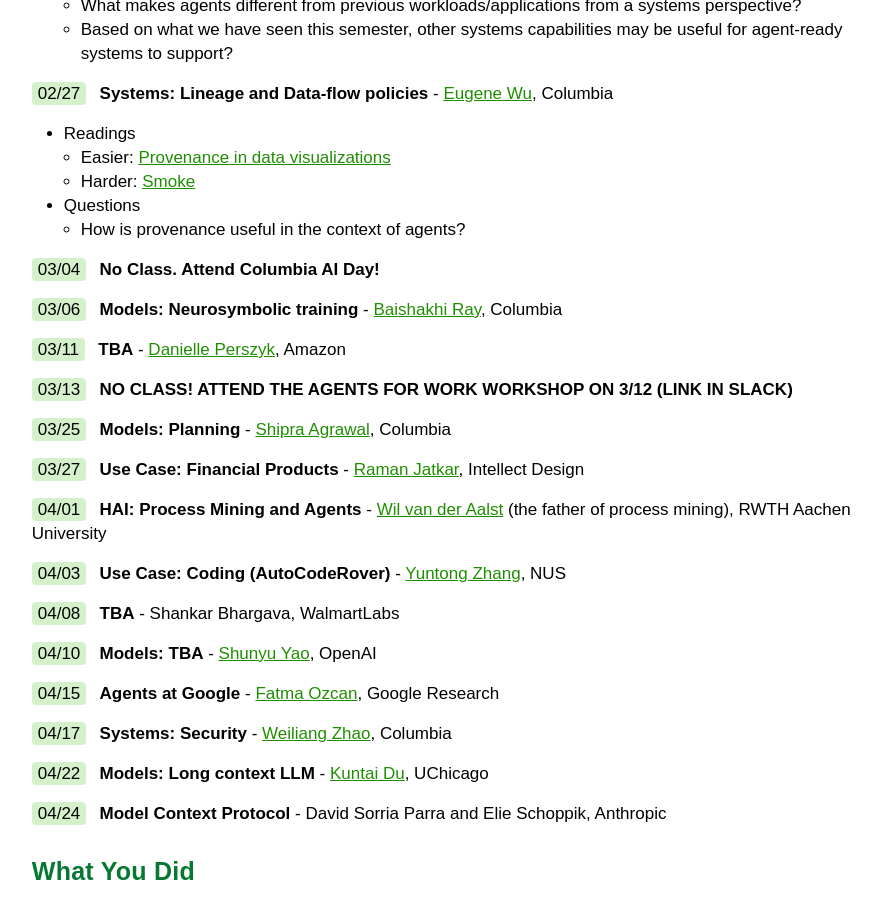
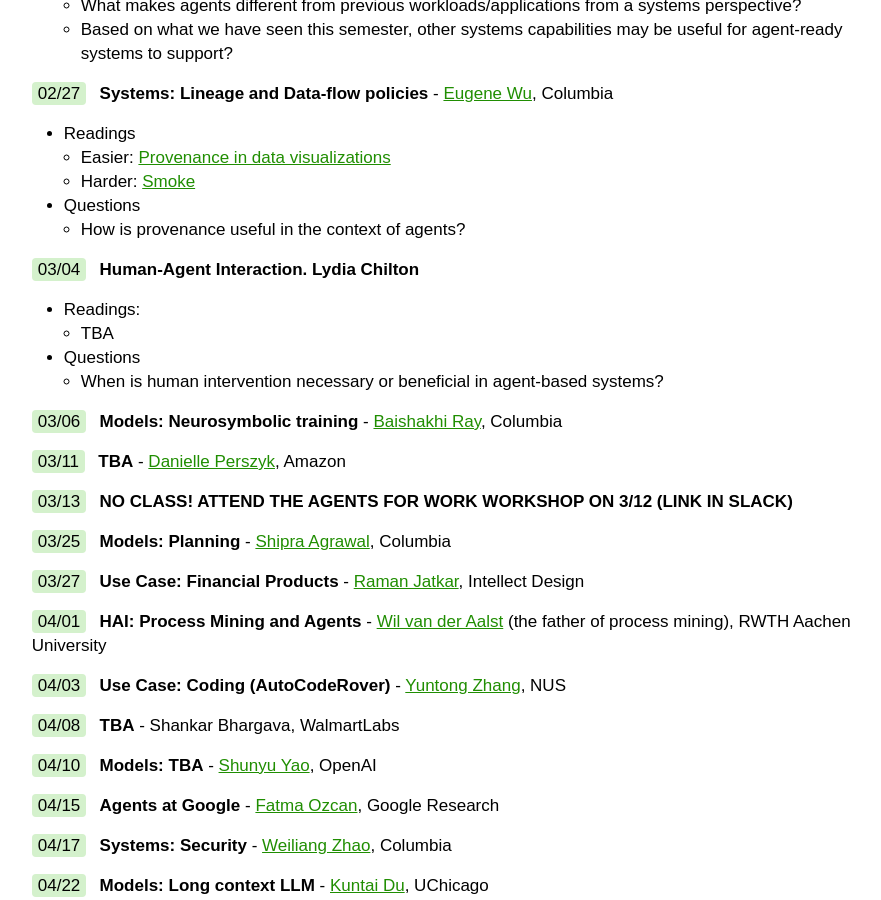
Before and after one commit to w6113/w6113.github.io, a Jekyll site: the page built from index.md, in a window 1280 px wide and 900 px high, scrolled down 4455 px. Shown: the whole window, without its empty margins (291-1172 px from the left). Built offline with Jekyll 4.4.1, drawn with Linux system fonts in a browser that asks for light colours.

Commit message:
lazy commit msg

```diff
--- a/index.md
+++ b/index.md
@@ -163,7 +163,13 @@
   * How is provenance useful in the context of agents?
 
 
-<span class="date">03/04</span> <span class="topic">No Class.  Attend Columbia AI Day!</span>
+<span class="date">03/04</span> <span class="topic">Human-Agent Interaction.   Lydia Chilton</span>
+
+* Readings:
+  * TBA
+* Questions
+  * When is human intervention necessary or beneficial in agent-based systems?
+
 
 <span class="date">03/06</span> <span class="topic">Models: Neurosymbolic training</span> - [Baishakhi Ray](https://rayb.info), Columbia
 
```
